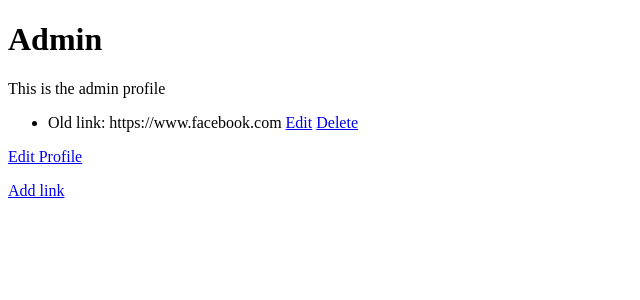
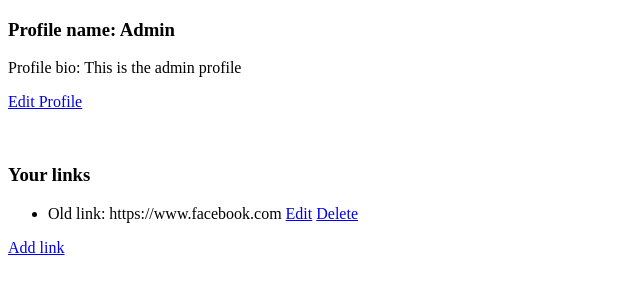
Before and after one commit to tylerboutwell/MiniPage, a Django app: page /profile/1 in a window 1280 px wide. Shown: the top 300 px of the page, without its empty margins (0-640 px from the left). Run offline with Django 5.2, Linux system fonts and the light colour scheme; a user stored in the database is signed in; data comes from the database, SQL or seed files in the repository; both versions use the stored data as it was after the commit.

Commit message:
clean up profile detail page put edit buttons with their data"

```diff
--- a/profiles/templates/profiles/profile_detail.html
+++ b/profiles/templates/profiles/profile_detail.html
@@ -1,7 +1,10 @@
 {% extends 'core/base.html' %}
 {% block content %}
-<h1 class="text-2xl font-bold">{{ profile.profile_name }}</h1>
-<p>{{ profile.bio }}</p>
+<h3>Profile name: {{ profile.profile_name }}</h3>
+<p>Profile bio: {{ profile.bio }}</p>
+<p> <a href="{% url 'profiles:edit_profile' profile.id %}">Edit Profile</a> </p>
+<br>
+<h3>Your links</h3>
 <ul>
     {% for link in links %}
         <li>{{ link.title }}: {{ link.url }}
@@ -9,6 +12,5 @@
             <a href="{% url 'profiles:delete_link' profile.id link.id %}">Delete</a> </li>
     {% endfor %}
 </ul>
-<p> <a href="{% url 'profiles:edit_profile' profile.id %}">Edit Profile</a> </p>
 <p> <a href="{% url 'profiles:add_link' profile.id%}"> Add link</a> </p>
 {% endblock %}
```
Also changed, not shown: db.sqlite3.
